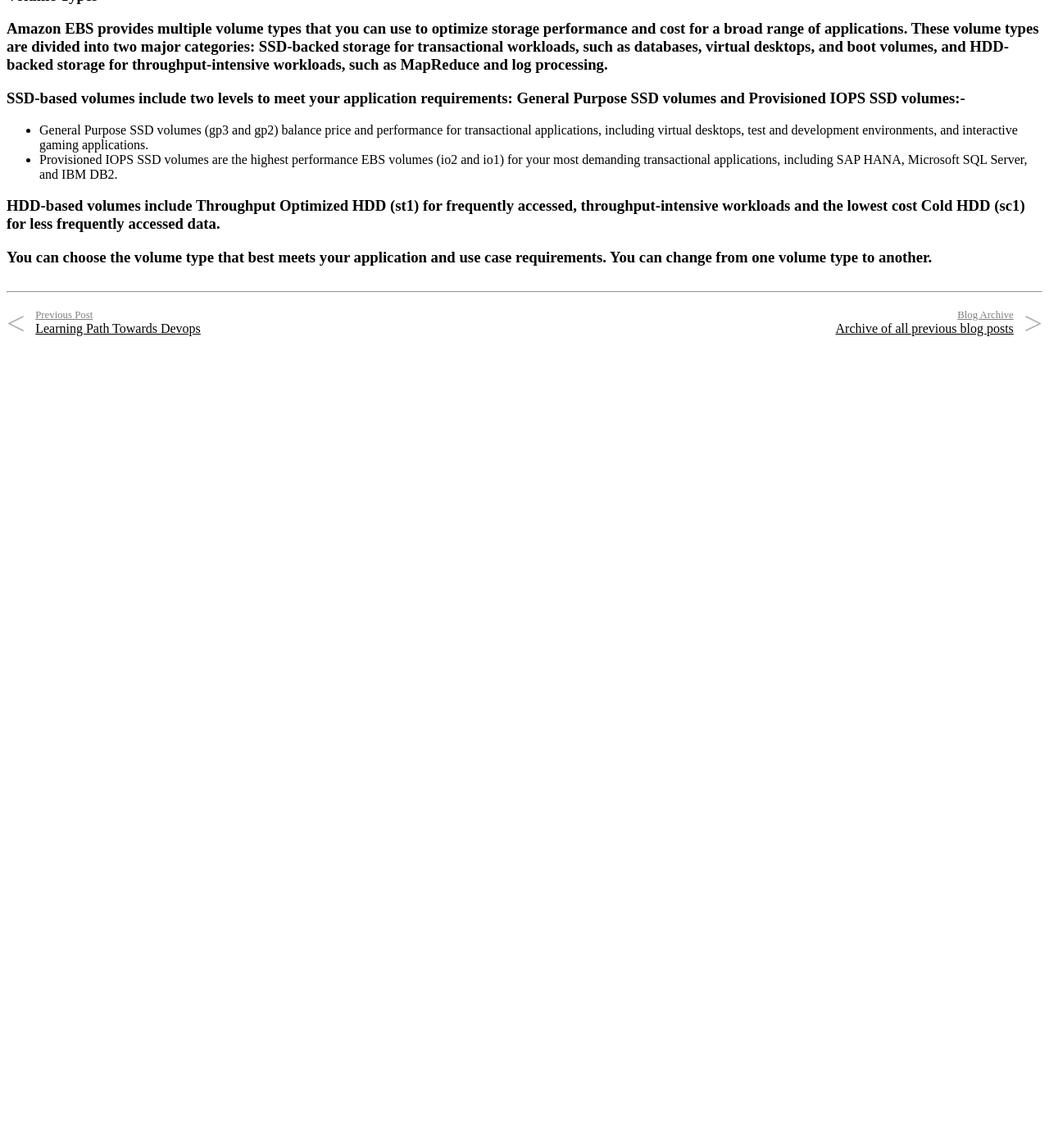
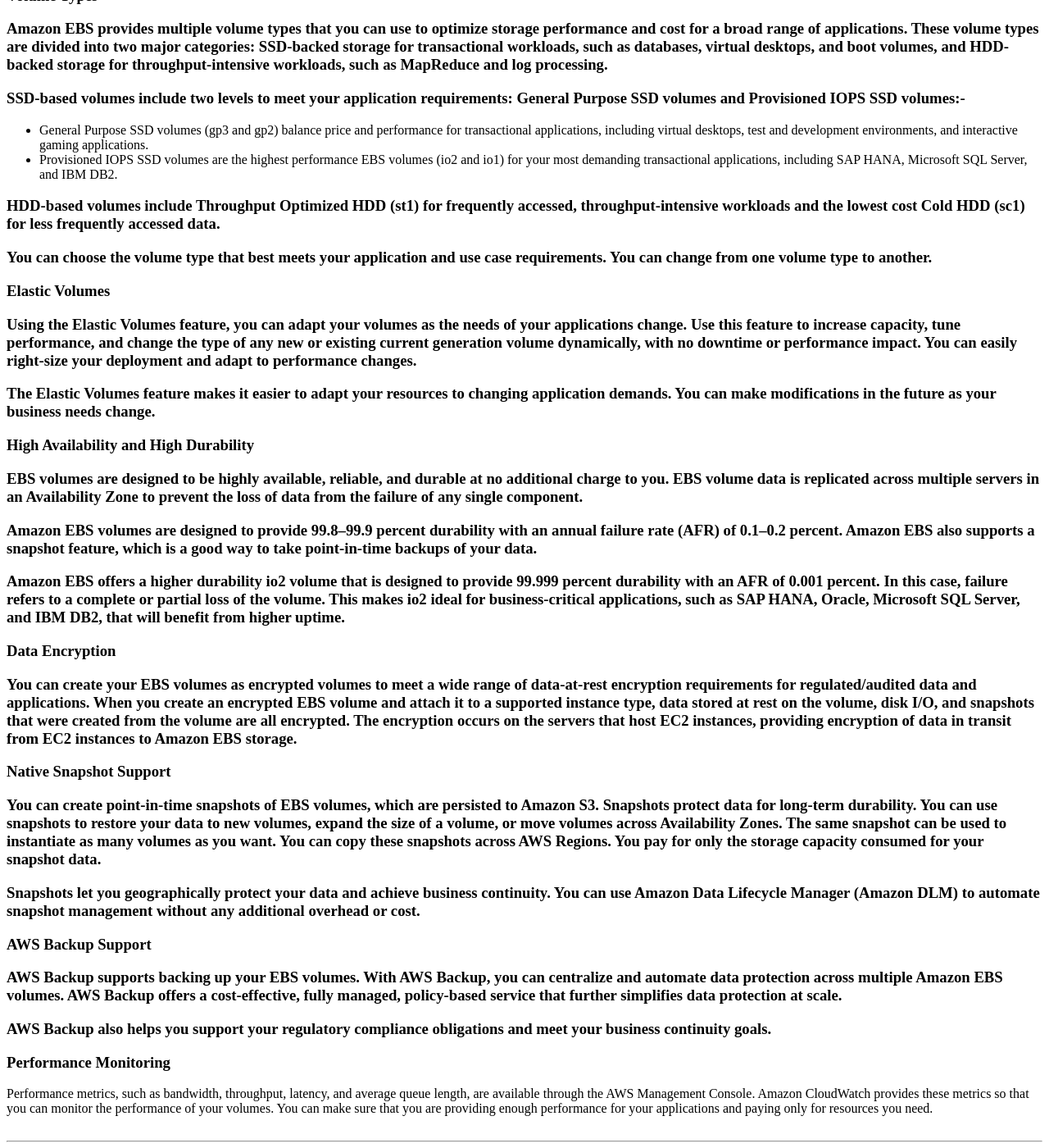
Before and after one commit to AshTechieDevOps/blogs, a Jekyll site: the page built from _posts/2022-10-19-AWS-Storage-Core.md, in a window 1280 px wide and 1400 px high, scrolled down 18973 px. Shown: the whole window at 82% size. Built offline with Jekyll 4.4.1, drawn with Linux system fonts in a browser that asks for light colours; our own code applies the rules of GitHub Pages for plain Markdown files; before the commit the page ends 19391 px from its top, so only the background shows below that.

Commit message:
Update 2022-10-19-AWS-Storage-Core.md

```diff
--- a/_posts/2022-10-19-AWS-Storage-Core.md
+++ b/_posts/2022-10-19-AWS-Storage-Core.md
@@ -537,3 +537,37 @@ Moving storage workloads to the cloud has been one of the main ways chief inform
 ### HDD-based volumes include Throughput Optimized HDD (st1) for frequently accessed, throughput-intensive workloads and the lowest cost Cold HDD (sc1) for less frequently accessed data.
 
 ### You can choose the volume type that best meets your application and use case requirements. You can change from one volume type to another.
+
+### Elastic Volumes
+
+### Using the Elastic Volumes feature, you can adapt your volumes as the needs of your applications change. Use this feature to increase capacity, tune performance, and change the type of any new or existing current generation volume dynamically, with no downtime or performance impact. You can easily right-size your deployment and adapt to performance changes.
+
+### The Elastic Volumes feature makes it easier to adapt your resources to changing application demands. You can make modifications in the future as your business needs change.
+
+### High Availability and High Durability
+
+### EBS volumes are designed to be highly available, reliable, and durable at no additional charge to you. EBS volume data is replicated across multiple servers in an Availability Zone to prevent the loss of data from the failure of any single component.
+
+### Amazon EBS volumes are designed to provide 99.8–99.9 percent durability with an annual failure rate (AFR) of 0.1–0.2 percent. Amazon EBS also supports a snapshot feature, which is a good way to take point-in-time backups of your data.
+
+### Amazon EBS offers a higher durability io2 volume that is designed to provide 99.999 percent durability with an AFR of 0.001 percent. In this case, failure refers to a complete or partial loss of the volume. This makes io2 ideal for business-critical applications, such as SAP HANA, Oracle, Microsoft SQL Server, and IBM DB2, that will benefit from higher uptime.
+
+### Data Encryption
+
+### You can create your EBS volumes as encrypted volumes to meet a wide range of data-at-rest encryption requirements for regulated/audited data and applications. When you create an encrypted EBS volume and attach it to a supported instance type, data stored at rest on the volume, disk I/O, and snapshots that were created from the volume are all encrypted. The encryption occurs on the servers that host EC2 instances, providing encryption of data in transit from EC2 instances to Amazon EBS storage.
+
+### Native Snapshot Support
+
+### You can create point-in-time snapshots of EBS volumes, which are persisted to Amazon S3. Snapshots protect data for long-term durability. You can use snapshots to restore your data to new volumes, expand the size of a volume, or move volumes across Availability Zones. The same snapshot can be used to instantiate as many volumes as you want. You can copy these snapshots across AWS Regions. You pay for only the storage capacity consumed for your snapshot data.
+
+### Snapshots let you geographically protect your data and achieve business continuity. You can use Amazon Data Lifecycle Manager (Amazon DLM) to automate snapshot management without any additional overhead or cost.
+
+### AWS Backup Support
+
+### AWS Backup supports backing up your EBS volumes. With AWS Backup, you can centralize and automate data protection across multiple Amazon EBS volumes. AWS Backup offers a cost-effective, fully managed, policy-based service that further simplifies data protection at scale.
+
+### AWS Backup also helps you support your regulatory compliance obligations and meet your business continuity goals.
+
+### Performance Monitoring
+
+Performance metrics, such as bandwidth, throughput, latency, and average queue length, are available through the AWS Management Console. Amazon CloudWatch provides these metrics so that you can monitor the performance of your volumes. You can make sure that you are providing enough performance for your applications and paying only for resources you need.
```
